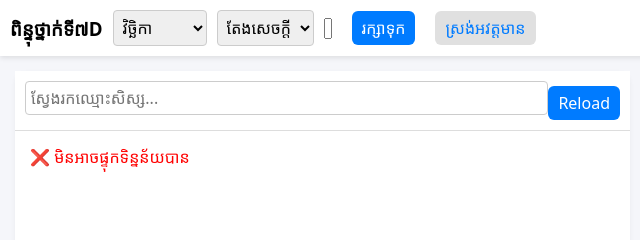
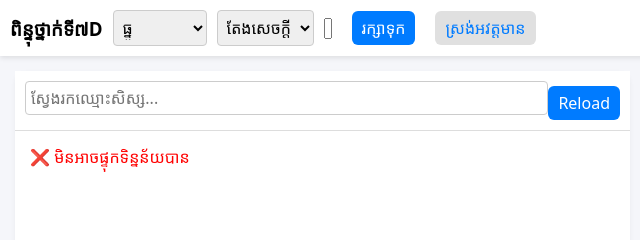
Before and after one commit to edu-kh/score, a plain HTML site: page index.html in a window 1280 px wide. Shown: the top 240 px of the page, 0-640 px from the left. Drawn offline with Linux system fonts and the light colour scheme; no server answers; a web font is replaced by a local one.

Commit message:
Update index.html

```diff
--- a/index.html
+++ b/index.html
@@ -143,7 +143,7 @@ button a:hover{
     <label>
         <select id="monthSelect">
 
-            <option>វិច្ឆិកា</option><option>ធ្នូ</option><option>មករា</option>
+           <!-- <option>វិច្ឆិកា</option> --> <option>ធ្នូ</option><option>មករា</option>
             <option>កុម្ភៈ</option><option>ឆមាសទី១</option><option>មីនា</option>
             <option>ឧសភា</option><option>មិថុនា</option><option>កក្កដា</option>
             <option>ឆមាសទី២</option>
```
